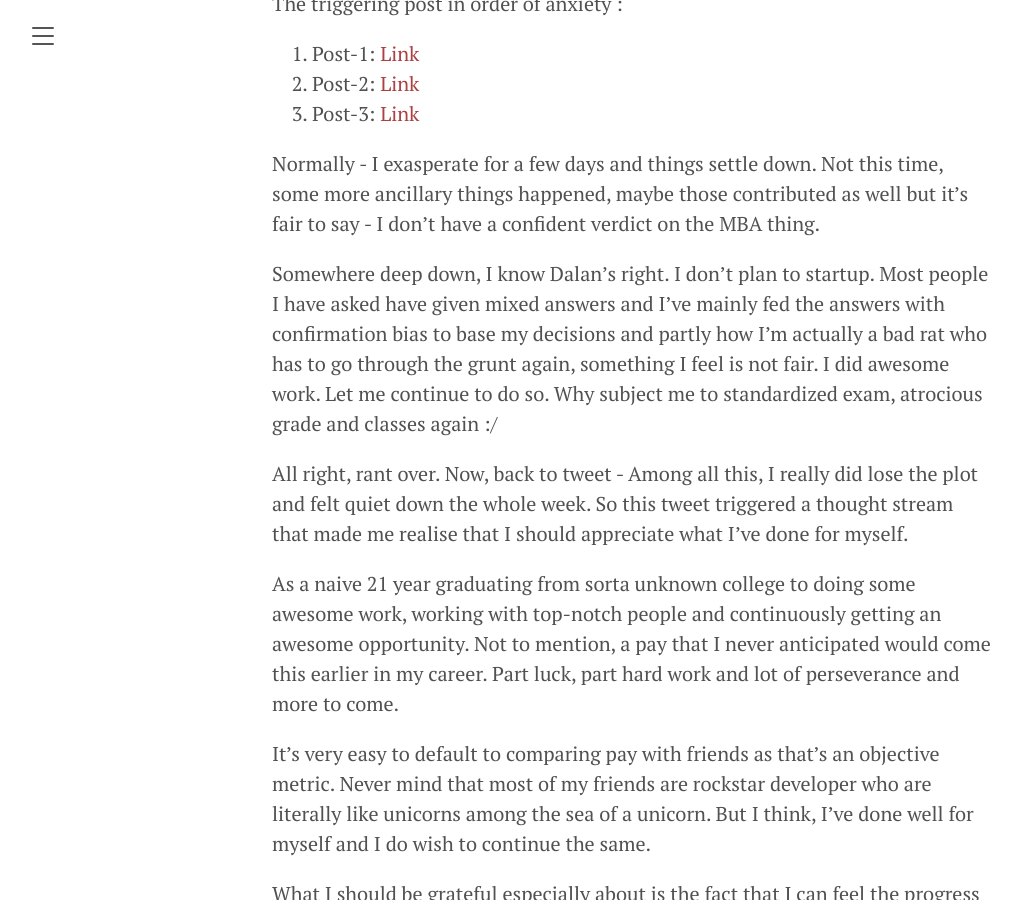
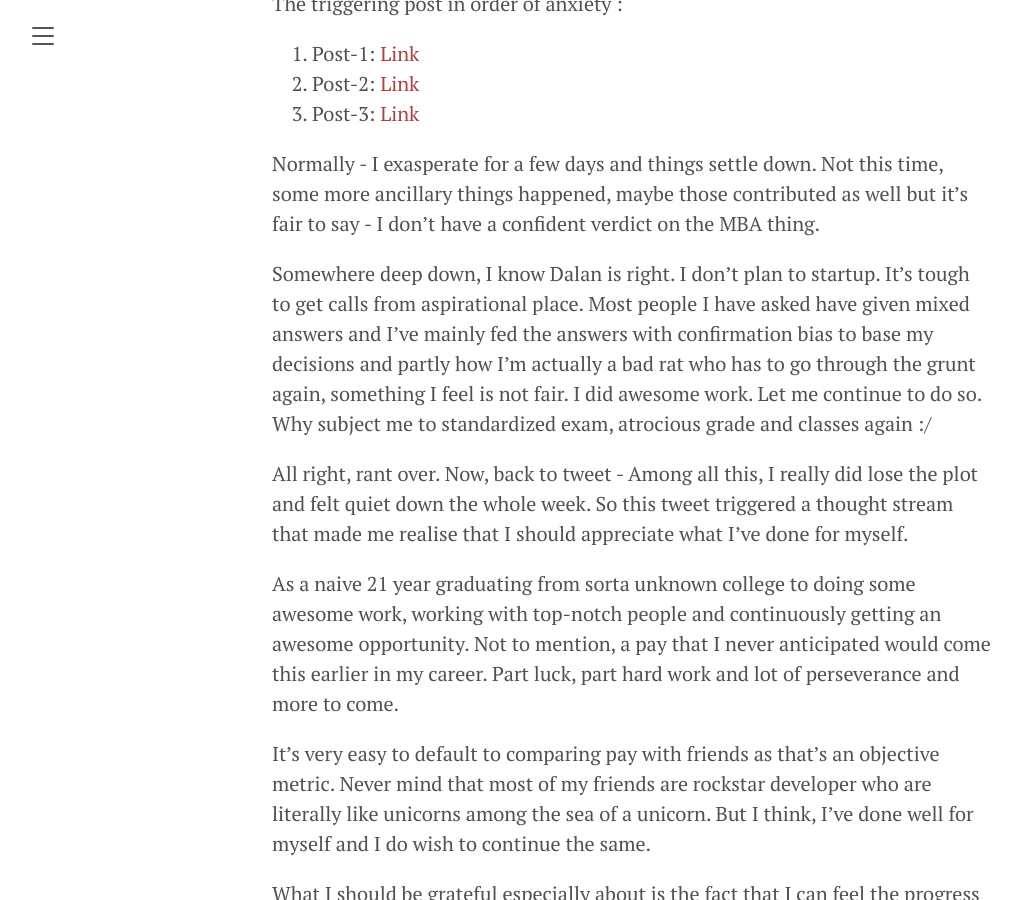
Before and after one commit to asaiatin/asaiatin.github.io, a Jekyll site: the page built from _posts/2021-06-20-Looking back.md, in a window 1280 px wide and 900 px high, scrolled down 1543 px. Shown: the whole window, without its empty margins (8-1029 px from the left). Built offline with Jekyll 4.4.1, drawn with Linux system fonts in a browser that asks for light colours.

Commit message:
Looking back V3

```diff
--- a/_posts/2021-06-20-Looking back.md
+++ b/_posts/2021-06-20-Looking back.md
@@ -32,7 +32,7 @@ The triggering post in order of anxiety :
 
 Normally - I exasperate for a few days and things settle down. Not this time, some more ancillary things happened, maybe those contributed as well but it's fair to say - I don't have a confident verdict on the MBA thing.
 
-Somewhere deep down, I know Dalan's right. I don't plan to startup. Most people I have asked have given mixed answers and I've mainly fed the answers with confirmation bias to base my decisions and partly how I'm actually a bad rat who has to go through the grunt again, something I feel is not fair. I did awesome work. Let me continue to do so. Why subject me to standardized exam, atrocious grade and classes again :/
+Somewhere deep down, I know Dalan is right. I don't plan to startup. It's tough to get calls from aspirational place. Most people I have asked have given mixed answers and I've mainly fed the answers with confirmation bias to base my decisions and partly how I'm actually a bad rat who has to go through the grunt again, something I feel is not fair. I did awesome work. Let me continue to do so. Why subject me to standardized exam, atrocious grade and classes again :/
 
 All right, rant over. Now, back to tweet - Among all this, I really did lose the plot and felt quiet down the whole week. So this tweet triggered a thought stream that made me realise that I should appreciate what I've done for myself.
 
```
